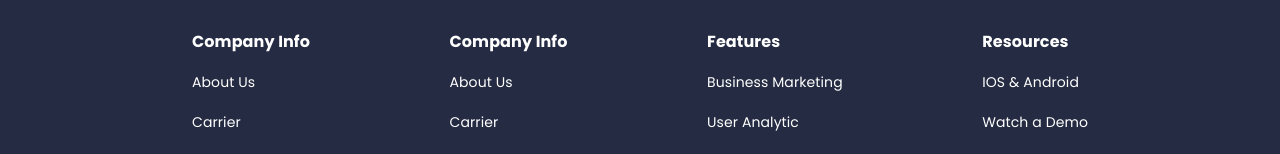
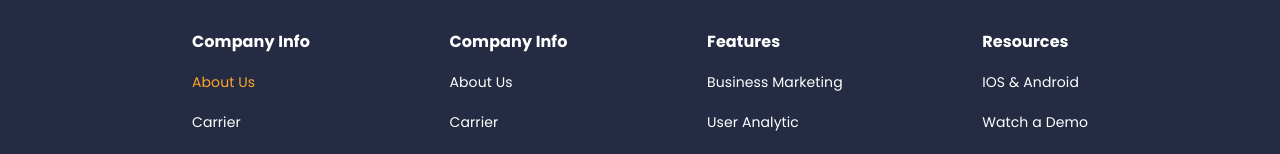
Before and after one commit to Folayimi/K-Marketer, a React (Vite) app: page / in a window 1280 px wide. In both pictures the pointer is over the item 251 px from the left and 4431 px from the top of the page. Shown: the part 4350-4504 px from the top of the page. Built offline with nearby package versions, Linux system fonts and the light colour scheme.

Commit message:
completed the desktop view development

```diff
--- a/src/Components/Footer/Footer.css
+++ b/src/Components/Footer/Footer.css
@@ -9,6 +9,7 @@
   display: flex;
   justify-content: space-between;
   align-items: center;
+  flex-wrap: wrap;
 }
 
 .footer > .top > .brand {
@@ -53,6 +54,10 @@
   font-weight: 400;
   line-height: 24px; /* 150% */
   letter-spacing: 0.1px;
+}
+
+.footer > .contents ul li:hover {
+  color: var(--primary-color, #ffa62b);
 }
 
 .touch {
```
